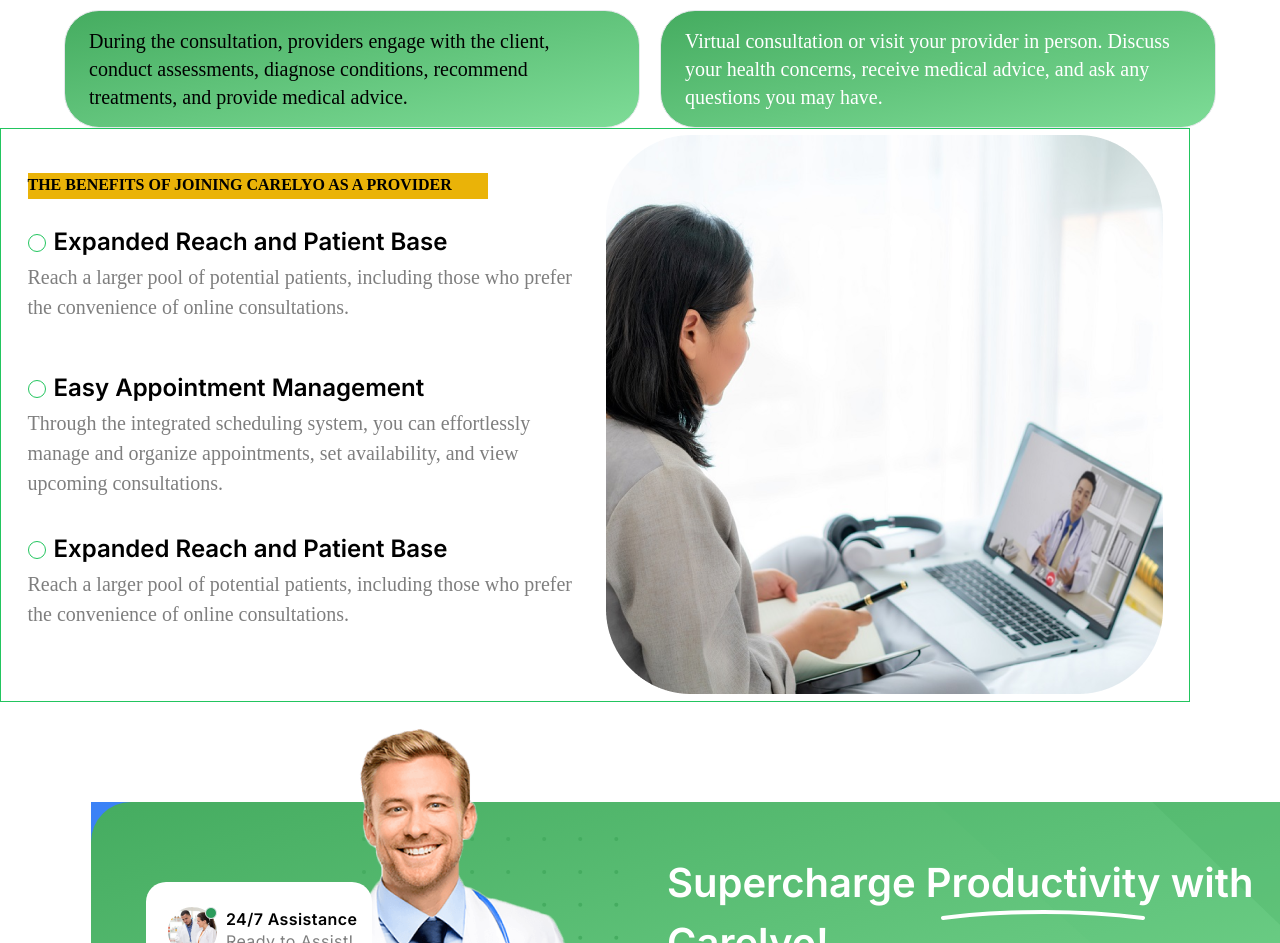
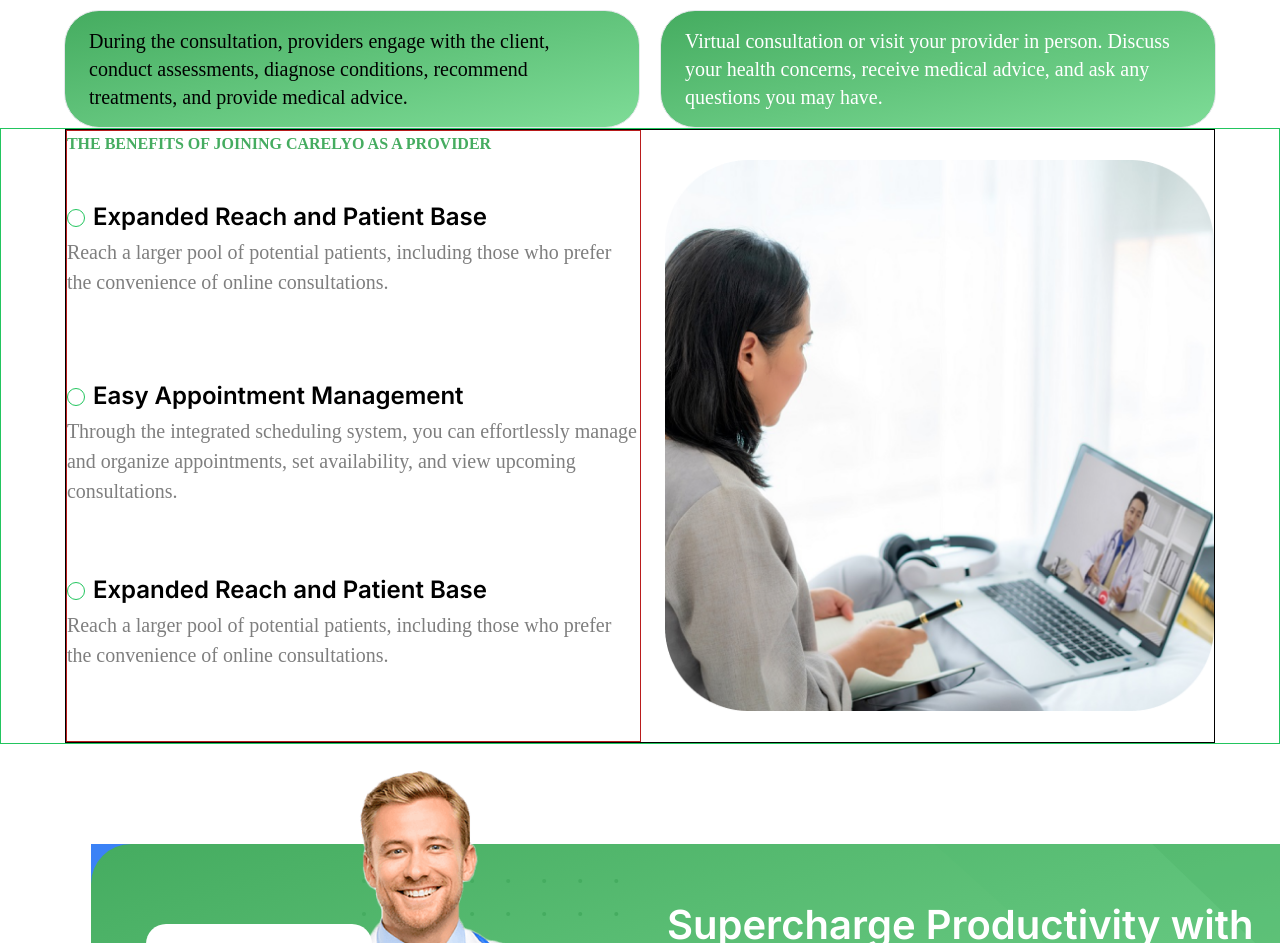
Before and after one commit to meeruu8282/next-mongodb-clerk, a Next.js app: page /providers/howItWorks in a window 1280 px wide. Shown: the part 4724-5667 px from the top of the page. Built offline with nearby package versions, Linux system fonts and the light colour scheme.

Commit message:
style it and made it little responsive

```diff
--- a/src/app/(pages)/providers/howItWorks/page.tsx
+++ b/src/app/(pages)/providers/howItWorks/page.tsx
@@ -87,6 +87,10 @@ export default function Howitwork() {
           <Image src="/firstpageRec.png" alt="entre" width={668} height={667} />
         </div>
       </div>
+
+
+
+
       <div className="relative w-screen flex justify-center items-center">
         <div className=" w-screen md:w-[1440px] h-[929px]">
           <Greenbackground />
@@ -410,21 +414,21 @@ export default function Howitwork() {
 
 
 
-      <div className="flex w-[1190px] h-[574px] border border-green-500 items-center justify-center">
-        <div className="w-[558px] h-[484px] ">
-          <h1 className="w-[460px] h-[26px] font-[Poppins] font-semibold text-[16px] bg-yellow-500">
+      <div className="flex w-full h-auto border border-green-500 items-center justify-center ">
+       <div className="flex w-[90%] flex-row justify-center items-center gap-6 border border-black">
+        <div className=" w-auto h-[100%] border border-red-700 ">
+          <h1 className="flex justify-start items-center h-[26px] font-[Poppins] font-semibold text-[16px] text-[#45AC60]">
             THE BENEFITS OF JOINING CARELYO AS A PROVIDER
           </h1>
 
 
-          <div className="flex flex-col justify-between w-[558px] h-[484px] mr-3">
+          <div className="flex flex-col justify-start items-center w-[100%] h-auto max-h-[584px]  ">
 
           <HowItWorksBenifit
             sections={[
               {
-                width:"558px",
+                width:"100%",
                 height: "110px",
-
                 title: "Expanded Reach and Patient Base",
                 description:
                   "Reach a larger pool of potential patients, including those who prefer the convenience of online consultations.",
@@ -434,7 +438,7 @@ export default function Howitwork() {
              <HowItWorksBenifit
             sections={[
               {
-                width:"558px",
+                width:"100%",
                 height: "142px",
                 title: "Easy Appointment Management",
                 description:
@@ -445,7 +449,7 @@ export default function Howitwork() {
              <HowItWorksBenifit
             sections={[
               {
-                width:"558px",
+                width:"100%",
                 height: "142px",
                 title: "Expanded Reach and Patient Base",
                 description:
@@ -455,17 +459,23 @@ export default function Howitwork() {
           />
             </div>
         </div>
-        <div className="womenwithcomputer ml-5 flex">
+        <div className="womenwithcomputer hidden lg:flex justify-center items-center w-[100%] ">
+
           <Image
             layout="fixed"
             width={557}
-            height={559}
+            height={759}
             src="/Rectangle34624354.png"
             alt="womenWithComputer"
             priority
           />
+
+        </div>
         </div>
       </div>
+
+
+
       <div className="">
         <SuperCharge />
       </div>
```
